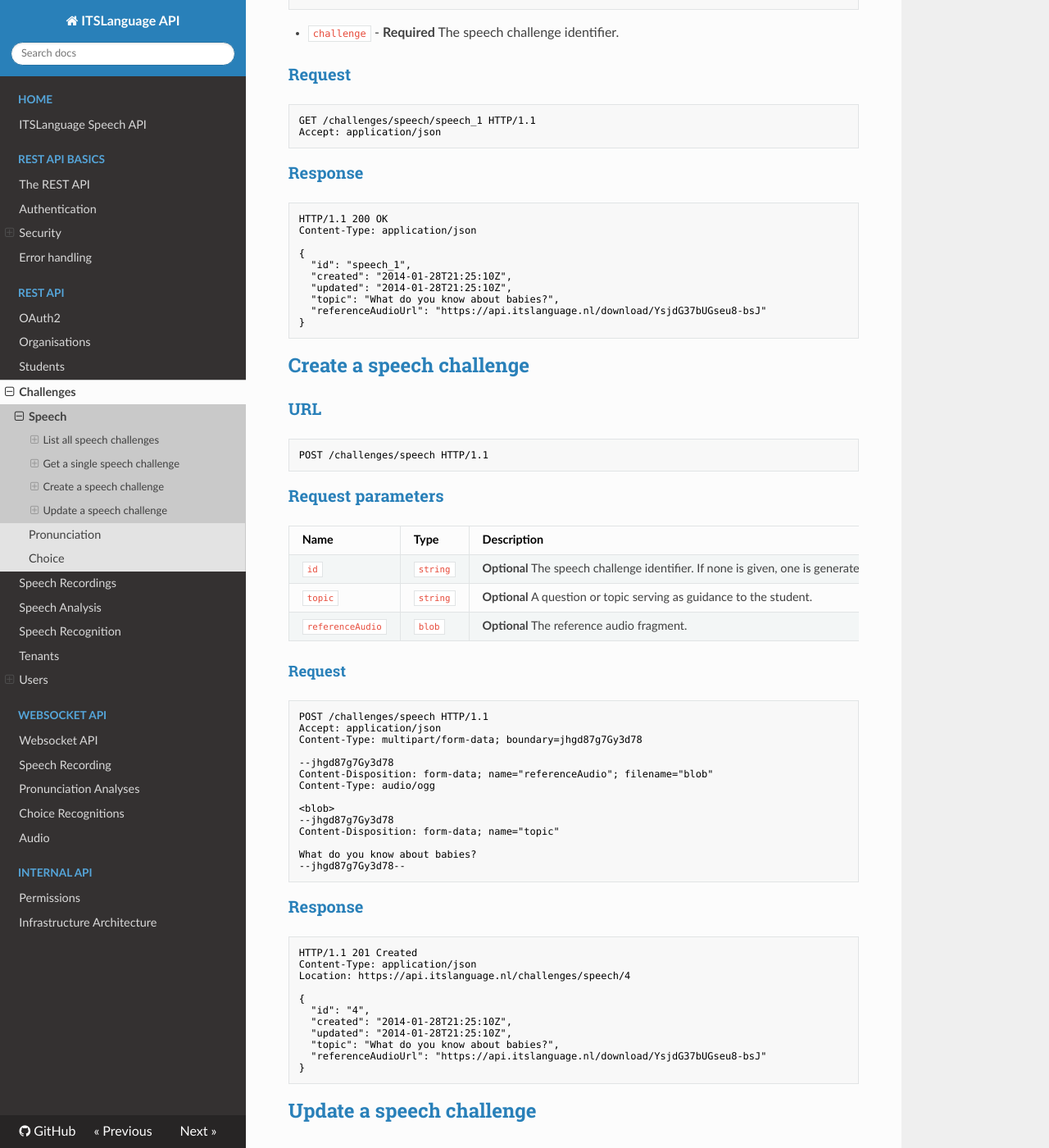
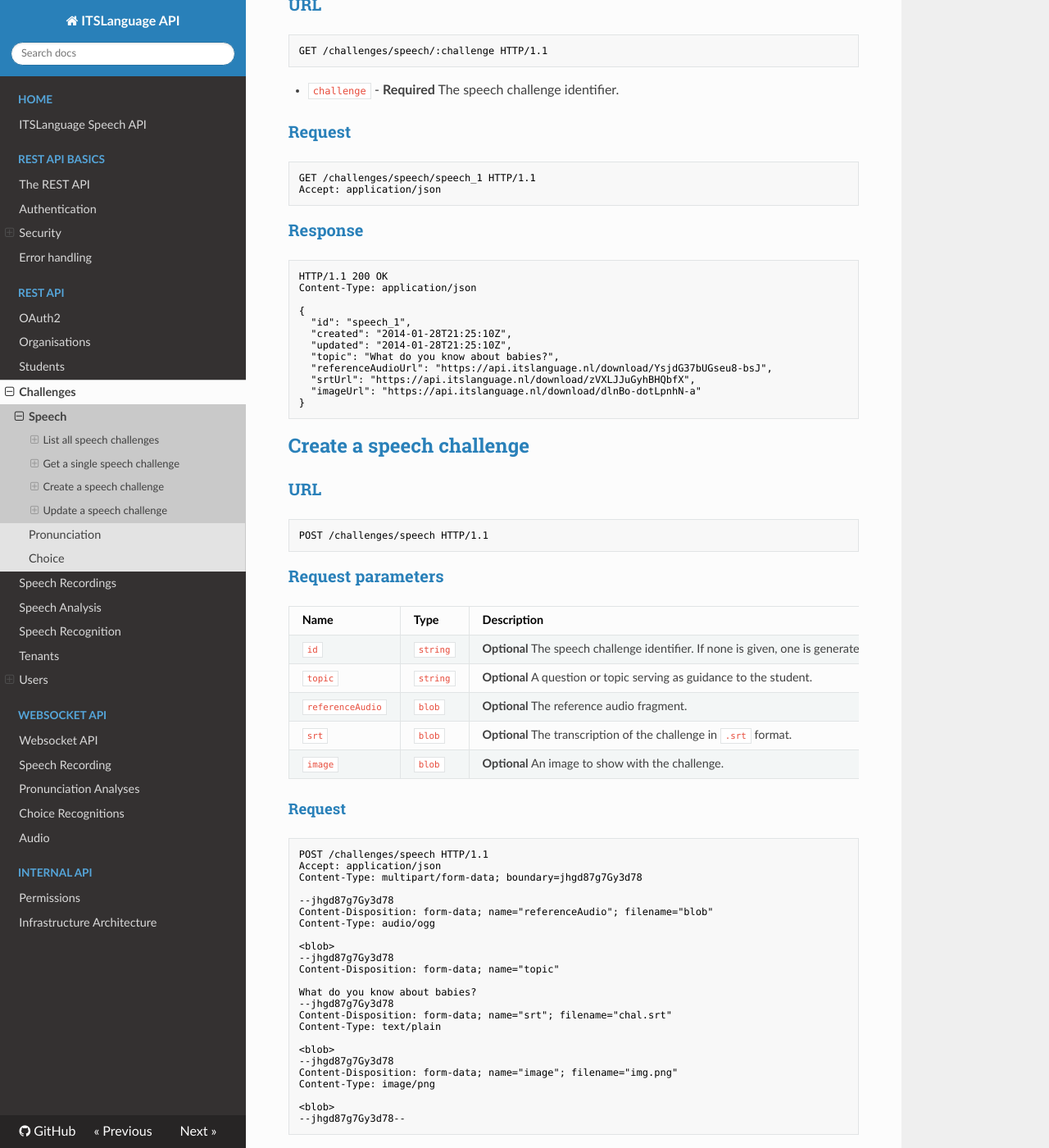
Before and after one commit to joggienl/itslanguage-docs, an MkDocs documentation site: the page built from docs/api/speech_challenges.md, in a window 1280 px wide and 1400 px high, scrolled down 1016 px. Shown: the whole window at 82% size. Built offline with MkDocs 1.6.1, drawn with Linux system fonts in a browser that asks for light colours; nearby versions of some CDN libraries; old or Windows-style settings are respelled for this version of MkDocs; some of the changed text lies outside the part shown.

Commit message:
docs(speech_challenges): add srt and image
Add an srt and an image to the speech challenge.

````diff
--- a/docs/api/speech_challenges.md
+++ b/docs/api/speech_challenges.md
@@ -32,13 +32,18 @@
     "created": "2014-01-28T21:25:10Z",
     "updated": "2014-01-28T21:25:10Z",
     "topic": "What do you know about babies?",
-    "referenceAudioUrl": "https://api.itslanguage.nl/download/YsjdG37bUGseu8-bsJ"
+    "referenceAudioUrl": "https://api.itslanguage.nl/download/YsjdG37bUGseu8-bsJ",
+    "srtUrl": "https://api.itslanguage.nl/download/UKbsMpBsXaJUsBbK",
+    "imageUrl": "https://api.itslanguage.nl/download/GdExSbs-ZVNnQUUe"
   },
   {
     "id": "12",
     "created": "2014-01-28T21:25:10Z",
     "updated": "2014-01-28T21:25:10Z",
-    "topic": "Book"
+    "topic": "Book",
+    "referenceAudioUrl": null,
+    "srtUrl": null,
+    "imageUrl": null
   }
 ]
 ```
@@ -72,7 +77,9 @@
   "created": "2014-01-28T21:25:10Z",
   "updated": "2014-01-28T21:25:10Z",
   "topic": "What do you know about babies?",
-  "referenceAudioUrl": "https://api.itslanguage.nl/download/YsjdG37bUGseu8-bsJ"
+  "referenceAudioUrl": "https://api.itslanguage.nl/download/YsjdG37bUGseu8-bsJ",
+  "srtUrl": "https://api.itslanguage.nl/download/zVXLJJuGyhBHQbfX",
+  "imageUrl": "https://api.itslanguage.nl/download/dlnBo-dotLpnhN-a"
 }
 ```
 
@@ -92,6 +99,8 @@
 `id`             | `string` | **Optional** The speech challenge identifier. If none is given, one is generated.
 `topic`          | `string` | **Optional** A question or topic serving as guidance to the student.
 `referenceAudio` | `blob`   | **Optional** The reference audio fragment.
+`srt`            | `blob`   | **Optional** The transcription of the challenge in `.srt` format.
+`image`          | `blob`   | **Optional** An image to show with the challenge.
 
 
 #### Request
@@ -110,6 +119,16 @@
 Content-Disposition: form-data; name="topic"
 
 What do you know about babies?
+--jhgd87g7Gy3d78
+Content-Disposition: form-data; name="srt"; filename="chal.srt"
+Content-Type: text/plain
+
+<blob>
+--jhgd87g7Gy3d78
+Content-Disposition: form-data; name="image"; filename="img.png"
+Content-Type: image/png
+
+<blob>
 --jhgd87g7Gy3d78--
 ```
 
@@ -126,7 +145,9 @@
   "created": "2014-01-28T21:25:10Z",
   "updated": "2014-01-28T21:25:10Z",
   "topic": "What do you know about babies?",
-  "referenceAudioUrl": "https://api.itslanguage.nl/download/YsjdG37bUGseu8-bsJ"
+  "referenceAudioUrl": "https://api.itslanguage.nl/download/YsjdG37bUGseu8-bsJ",
+  "srtUrl": "https://api.itslanguage.nl/download/QEYduwrFRHeufiru",
+  "imageUrl": "https://api.itslanguage.nl/download/h-JJREJRCFAeA-nl"
 }
 ```
 
@@ -149,6 +170,8 @@
 -----------------|----------|------------
 `topic`          | `string` | **Optional** A question or topic serving as guidance to the student.
 `referenceAudio` | `blob`   | **Optional** The reference audio fragment.
+`srt`            | `blob`   | **Optional** The transcription of the challenge in `.srt` format.
+`image`          | `blob`   | **Optional** An image to show with the challenge.
 
 
 ### Request
@@ -174,6 +197,9 @@
   "id": "4",
   "created": "2014-01-28T21:25:10Z",
   "updated": "2014-01-28T21:25:10Z",
-  "topic": "What do you know about the baby?"
+  "topic": "What do you know about the baby?",
+  "referenceAudioUrl": "https://api.itslanguage.nl/download/cxtczOCmVbvVsIFw",
+  "srtUrl": "https://api.itslanguage.nl/download/acfRSlgOorYdeYcP",
+  "imageUrl": "https://api.itslanguage.nl/download/xCbFikceYVgUIHqc"
 }
 ```
````
